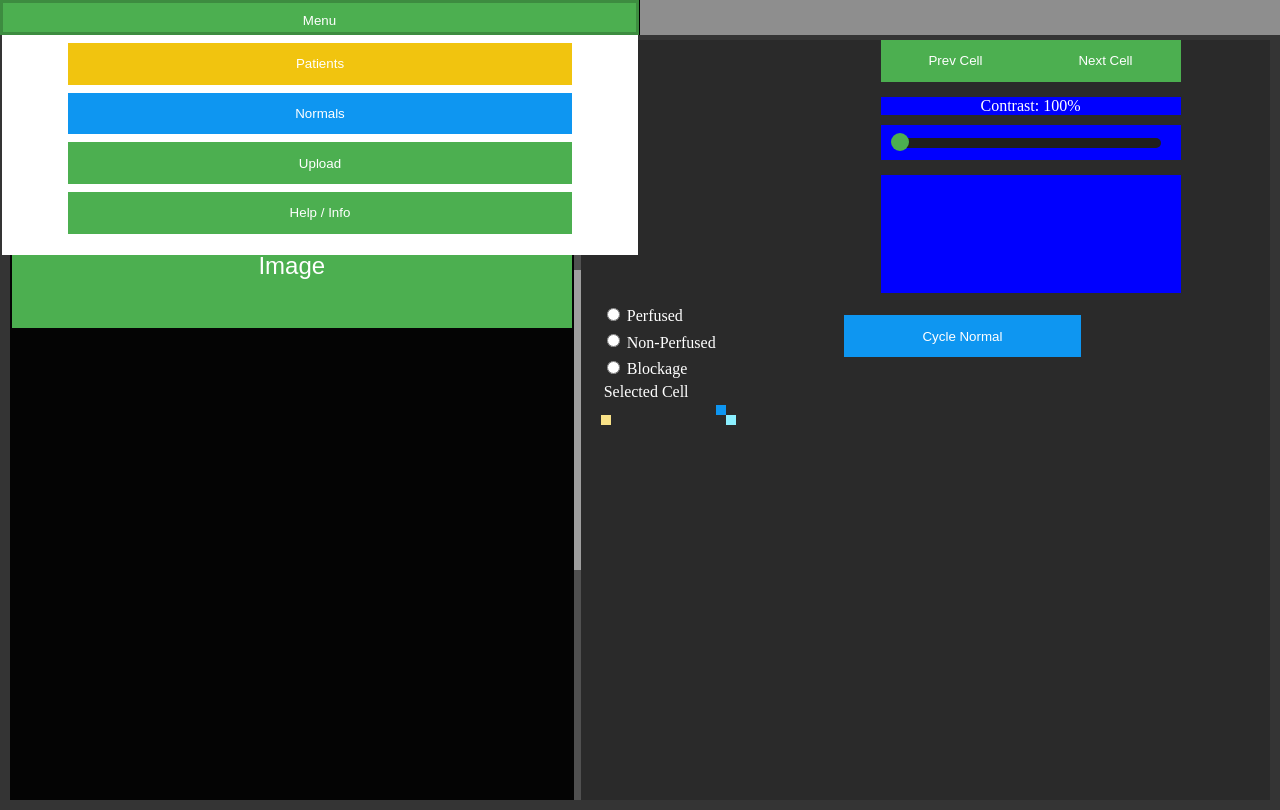
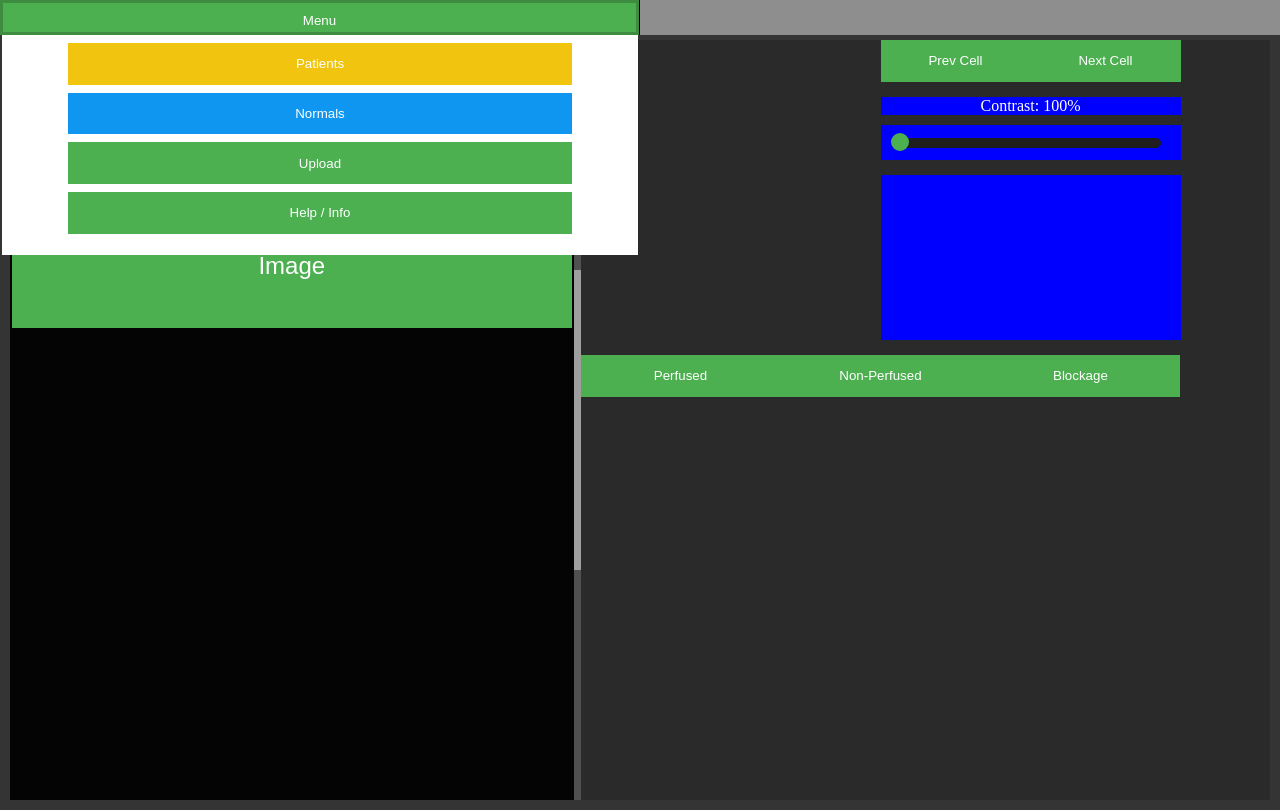
Before and after one commit to OpenHealthSoftware/umich-isla-prototype, a Flask app: page /view in a window 1280 px wide. Run offline with Flask 2, Linux system fonts and the light colour scheme; data comes from the database, SQL or seed files in the repository; grey boxes are pictures that could not be loaded.

Commit message:
Secondary grade options
Former-commit-id: 09fd907c0b80a616de2e02816bf4bc7021921bae

```diff
--- a/app/static/css/style.css
+++ b/app/static/css/style.css
@@ -240,15 +240,7 @@ html, body, #fullwrap
 	bottom: 0;
 	padding-top: 1em;
 }
-#gradeForm
-{
-	padding-top: .5em;
-}
-#gradeForm input
-{
-	cursor:pointer;
-	margin: .5em;
-}
+
 
 #gradeForm label{
 	cursor:pointer;
@@ -257,7 +249,7 @@ html, body, #fullwrap
 
 
 
-input[type=button], input[type=submit], input[type=reset], button
+input[type=button], input[type=submit], input[type=reset], button, .button
 {
     background-color: #4CAF50;
     width: calc(100% - 4px);
@@ -269,6 +261,13 @@ input[type=button], input[type=submit], input[type=reset], button
     cursor: pointer;
 	transition: .3s;
 }
+/* To match non-button elements*/
+.button
+{
+	padding: 1em 0 1em 0;
+	font: 13.33px Arial;
+	text-align: center;
+}
 
 .btn-large
 {
@@ -276,7 +275,7 @@ input[type=button], input[type=submit], input[type=reset], button
 	padding: 2em;
 }
 
-input[type=button]:hover, input[type=submit]:hover, input[type=reset]:hover, button:hover
+input[type=button]:hover, input[type=submit]:hover, input[type=reset]:hover, button:hover, .button:hover
 {
 	box-shadow: inset 0 0 0 3px rgba(0,0,0,.2);
 }
@@ -404,25 +403,51 @@ input[type=button]:hover, input[type=submit]:hover, input[type=reset]:hover, but
 }
 
 
-.half-width{
-	width: 50%;
+.checkbox
+{
+	position: absolute;
+	width: calc(var(--slim-el-height) - 10px);
+	height: calc(var(--slim-el-height) - 10px);
+	padding: 5px;
+	background-color:red;
 }
+.checkbox:after
+{
+	position: absolute;
+	width: 25px;
+	height: 25px;
+	content: '';
+	background-color: blue;
+}
+
+
+.half-width{ width: 50%; }
+.third-width{ width: 33.33%; }
+
 .margin-top-small {margin-top: 15px;}
 .margin-bottom-small {margin-bottom: 15px;}
 
 .cellControlModule{
-	position: relative;
-	width: 50%;
+	width: 100%;
 	max-width: 300px;
 	height: 100%;
 	max-height: 300px;
 	float: left;
 }
+.ratio {
+  width: 50%; /* width of element inside .ratio */
+  display: inline-block;
+  position: relative;
+}
+.ratio:after {
+  padding-top: 100%;  /* 1:1 ratio */
+  display: block;
+  content: '';
+}
 
 #wrapCellControl
 {
 	width: 100%;
-	height: 33.33%;
 	max-height: 300px;
 }
 
@@ -455,3 +480,55 @@ input[type=button]:hover, input[type=submit]:hover, input[type=reset]:hover, but
 	bottom: 0;
 	background-color: blue;
 }
+
+
+
+/* ### Grading section */
+#wrapGrading
+{
+	height: 100%;
+	width: 100%;
+	max-width: 600px;
+}
+#wrapGradeOptions
+{
+	height: calc(100% - 242px);
+	width: 100%;
+}
+#primaryGrade{
+	height: var(--button-height);
+}
+
+.firstClassOptions input { display: none; }
+#secondaryGrades
+{
+	height: calc(100% - var(--button-height) - 15px);
+	overflow: auto;
+	/* TODO: bottom of scroll bar gets hidden */
+}
+#wrapAssociatedOptions { height: 100%; }
+#associatedFeatures { width: 70%; }
+.secondClassOptions
+{
+	padding: 10px;
+}
+.secondClassOptions input { display: none; }
+
+
+.option-box-element
+{
+	position: relative;
+	height: var(--slim-el-height);
+	width: 100%;
+	background-color: blue;
+}
+.options-label
+{
+	position:relative;
+	width: calc(100% - 10px - var(--button-height));
+	height: 100%;
+	left: calc(10px + var(--button-height));
+	display: inline-block;
+	background-color:green;
+	line-height: calc(var(--button-height) - 13.33px / 2); /* TODO: fix hacky*/
+}
--- a/app/templates/view.html
+++ b/app/templates/view.html
@@ -54,12 +54,13 @@
 		{% set lock = 'lock' %}
 		{% endif %}
 		<div id="rightScreen" class="split split-horizontal {{lock}}" >
+			<div id="wrapGrading">
+				<div id="wrapCellControl" class="margin-bottom-small">
 
-			<div id="wrapCellControl">
-
+					<div class="ratio">
 					<div id="cellPreview" class="cellControlModule">
 						<canvas id="cellViewCanvas" class="cellCanvas" width="0" height="0"></canvas>
-				</div>
+					</div></div><div class="ratio">
 					<div id="cellTools" class="cellControlModule">
 						<div id="cellNavigator" class="margin-bottom-small">
 							<button id="prevCell" class="half-width button-row-el" onclick="nextCell(-1)">Prev Cell</button>
@@ -76,6 +77,7 @@
 						<div id="wrapCellStats">
 
 						</div>
+					</div><!-- END #cellTools -->
 					</div>
 
 					<div id="libraryPreview" class="hidden"></div>
@@ -83,13 +85,28 @@
 				</div><!-- END #wrapCellControl -->
 
 				<div id="wrapGradeOptions">
-				<div id="primaryGrade" class="firstClassOptions">
-
+					<div id="primaryGrade" class="firstClassOptions margin-bottom-small">
+						<form id="gradeForm" class="submit-input-container">
+							<input type="radio" name="grade" value="perfused" id="gradePerf">
+							<input type="radio" name="grade" value="non-perfused" id="gradeNonPerf">
+							<input type="radio" name="grade" value="blockage" id="gradeBlock">
+							<label for="gradePerf" class="button button-row-el third-width">Perfused</label>
+							<label for="gradeNonPerf" class="button button-row-el third-width">Non-Perfused</label>
+							<label for="gradeBlock" class="button button-row-el third-width">Blockage</label>
+						</form>
 					</div>
 
 					<div id="secondaryGrades">
 						<div id="wrapAssociatedOptions" class="secondClassOptions">
-						<div></div>
+							<div id="associatedFeatures" class="submit-input-container">
+								{% for a in associatedFeatures %}
+								<div class="option-box-element margin-bottom-small">
+									<input class="optional-input" type="checkbox" id="option_{{a.optionId}}" name="associatedFeature" value="{{a.name}}">
+									<label for="option_{{a.optionId}}" class="checkbox"></label>
+									<label for="option_{{a.optionId}}" class="options-label">{{a.name}}</label>
+								</div>
+								{% endfor %}
+							</div>
 						</div>
 						<div id="definitionsToolbar">
 
@@ -99,17 +116,14 @@
 				</div><!--END #wrapGradeOptions -->
 
 				<div id="wrapGradeSubmit"></div>
+			</div> <!-- END #wrapGrading -->
 
 			<div id="gradeView">
 				<div id="cells" class="">
 
 					<div class="cellRow" id="gradeButtons"> <!-- Grading buttons -->
 						<div class="cellContainer">
-							<form id="gradeForm" class="submit-input-container">
-								<input type="radio" name="grade" value="perfused" id="gradePerf"><label for="gradePerf">Perfused</label><br>
-								<input type="radio" name="grade" value="non-perfused" id="gradeNonPerf"><label for="gradeNonPerf">Non-Perfused</label><br>
-								<input type="radio" name="grade" value="blockage" id="gradeBlock"><label for="gradeBlock">Blockage</label><br>
-							</form>
+
 
 						</div>
 
@@ -147,14 +161,7 @@
 
 				<div style="clear:both;"></div>
 
-				<div id="associatedFeatures" class="submit-input-container">
-					{% for a in associatedFeatures %}
-					<div class="option-box-element">
-						<input class="optional-input" type="checkbox" id="option_{{a.optionId}}" name="associatedFeature" value="{{a.name}}">
-						<label for="option_{{a.optionId}}">{{a.name}}</label>
-					</div>
-					{% endfor %}
-				</div>
+
 
 
 			</div> <!-- END #gradeView -->
```
Lines whose indentation alone changed are shown as unchanged.
